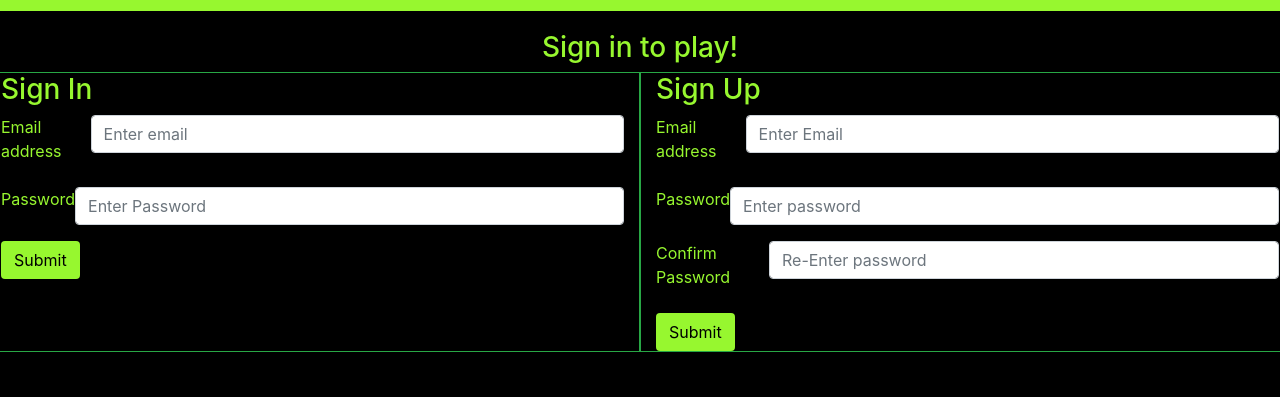
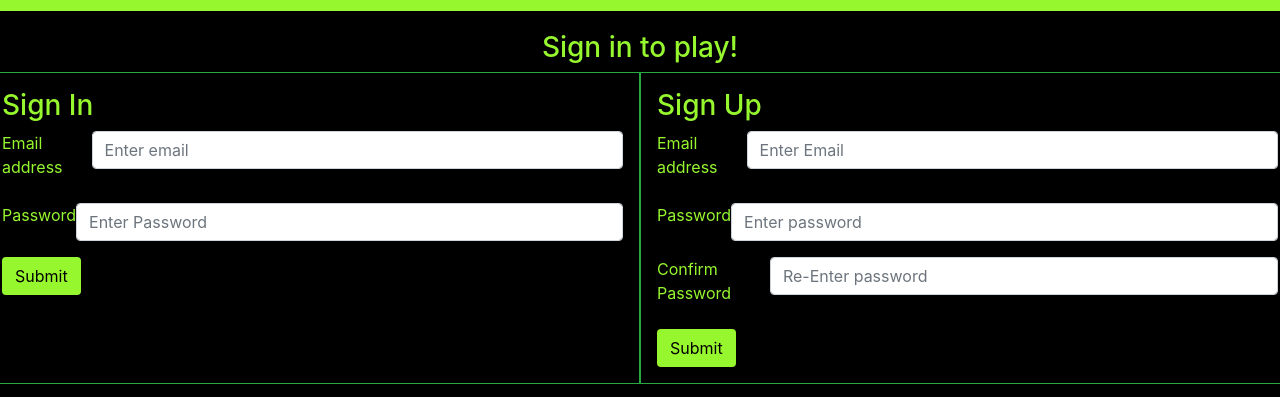
Before and after one commit to OneWay-Laye/Tic-Tac-Toe-client, a website built with webpack: page index.html in a window 1280 px wide. Both pictures are taken after a click on the button "Sign-In / Sign-Up". Shown: the part 47-444 px from the top of the page. Built offline with nearby package versions, Linux system fonts and the light colour scheme.

Commit message:
Commit to allow merge

```diff
--- a/index.html
+++ b/index.html
@@ -27,7 +27,7 @@
                       <!-- User Form -->
 
 <div class="row" id="in-up-form">
-  <form class='col-6 border border-success' id="signin-form">
+  <form class ='p-3 col-6 border border-success' id="signin-form">
     <h3>Sign In</h3>
     <div class="form-group">
       <label for="signInEmail">Email address</label>
@@ -40,7 +40,7 @@
     <button type="submit" class="btn btnOnBlack">Submit</button>
   </form>
 
-  <form class='col-6 border border-success' id="signup-form">
+  <form class='p-3 col-6 border border-success' id="signup-form">
     <h3 class="justify-content-center">Sign Up</h3>
     <div class="form-group">
       <label for="signup-email">Email address</label>
@@ -63,7 +63,7 @@
     <h1 class="pt-3">Neon Tic <span class="flicker">Tac</span> Toe</h1>
     <button id='newGame-button' class='btnOnBlack mb-2'>New Game</button>
     <button id='showGame-button'>Show Game</button>
-    <div id="gameboard" class='row'>
+    <div id="gameboard" class='p-3 row'>
       <div data-cell-index="0" class='box box-0 col-4 space noBR noBB noBT noBL'></div>
       <div data-cell-index="1" class='box box-1 col-4 space noBR noBB noBT'></div>
       <div data-cell-index="2" class='box box-2 col-4 space noBB noBT noBR'></div>
```
